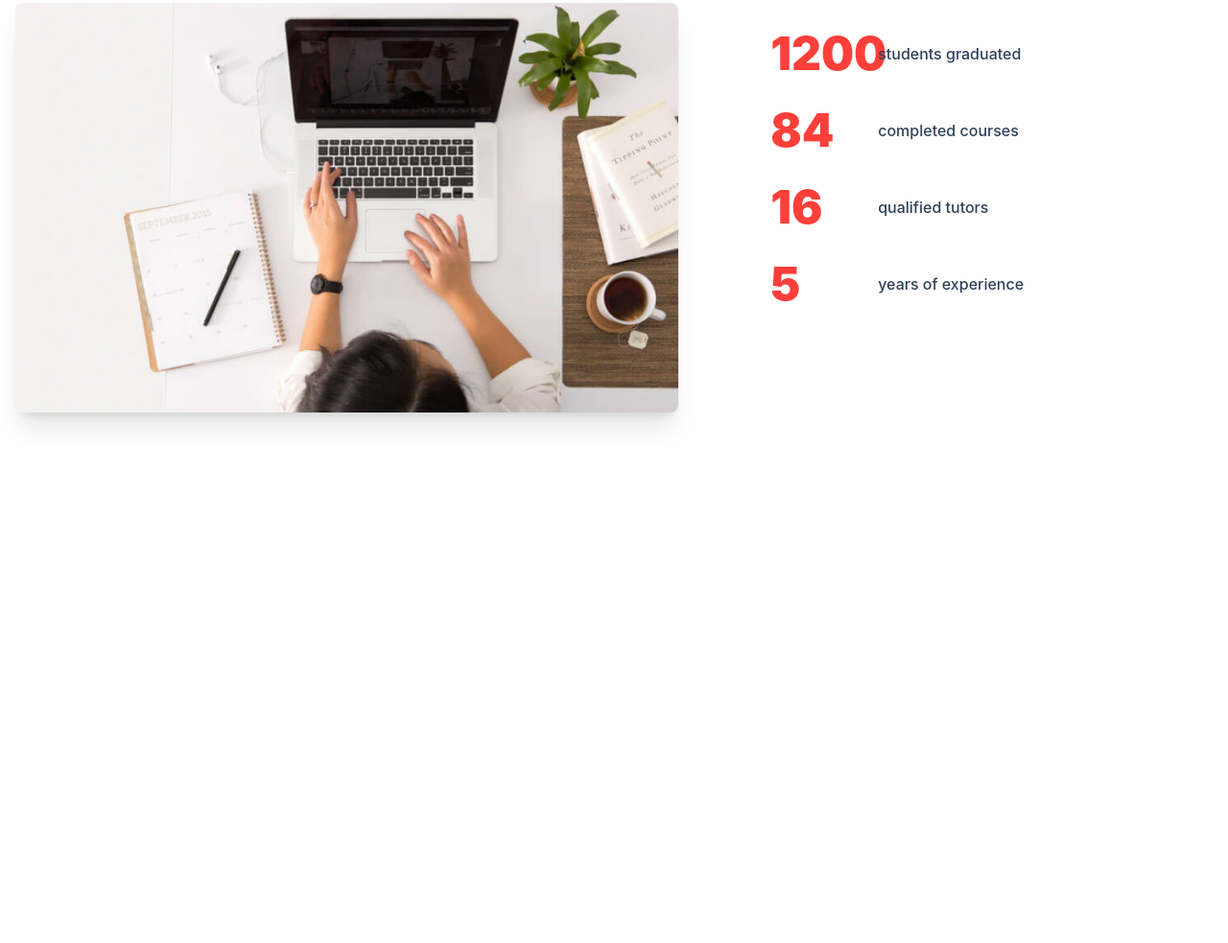
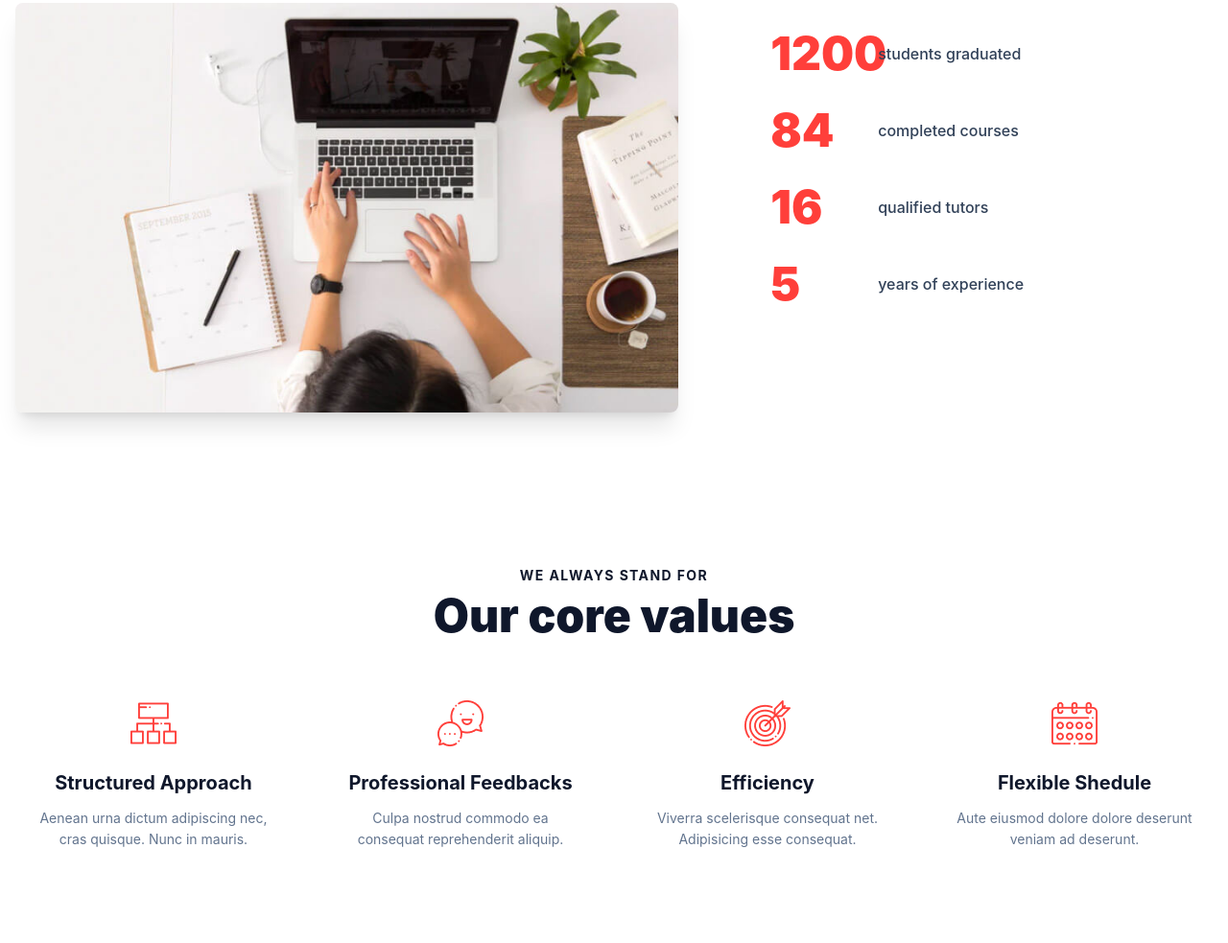
Before and after one commit to sino-Git379/GroupWork_HW, a website: page src/dilovar.html in a window 1280 px wide. Shown: the part 849-1832 px from the top of the page at 96% size. Before the commit the page ends 1343 px from the top, so only its background shows below. Drawn offline with nearby package versions, Linux system fonts and the light colour scheme; files that its build step writes are made by us from their sources.

Commit message:
A.D add section2

```diff
--- a/src/dilovar.html
+++ b/src/dilovar.html
@@ -115,7 +115,52 @@
    </section>
 
 
-
+   <section class="bg-white py-16 md:py-24  max-w-[1300px] m-auto">
+      <div class="container mx-auto px-4">
+         <div class="text-center mb-16">
+            <p class="text-sm font-bold uppercase tracking-widest text-slate-900 mb-2">We always stand for</p>
+            <h2 class="text-4xl md:text-5xl font-black text-slate-900">Our core values</h2>
+         </div>
+         <div class="grid grid-cols-1 md:grid-cols-2 lg:grid-cols-4 gap-8">
+            <div class="text-center px-4">
+               <div class="flex justify-center mb-6">
+                  <img src="../forimg/ic-structure.png" alt="">
+               </div>
+               <h4 class="text-xl font-bold text-slate-900 mb-3">Structured Approach</h4>
+               <p class="text-slate-500 text-sm leading-relaxed">
+                  Aenean urna dictum adipiscing nec, cras quisque. Nunc in mauris.
+               </p>
+            </div>
+            <div class="text-center px-4">
+               <div class="flex justify-center mb-6">
+                  <img src="../forimg/ic-chat.png" alt="">
+               </div>
+               <h4 class="text-xl font-bold text-slate-900 mb-3">Professional Feedbacks</h4>
+               <p class="text-slate-500 text-sm leading-relaxed">
+                  Culpa nostrud commodo ea consequat reprehenderit aliquip.
+               </p>
+            </div>
+            <div class="text-center px-4">
+               <div class="flex justify-center mb-6">
+                  <img src="../forimg/ic-target.png" alt="">
+               </div>
+               <h4 class="text-xl font-bold text-slate-900 mb-3">Efficiency</h4>
+               <p class="text-slate-500 text-sm leading-relaxed">
+                  Viverra scelerisque consequat net. Adipisicing esse consequat.
+               </p>
+            </div>
+            <div class="text-center px-4">
+               <div class="flex justify-center mb-6">
+                  <img src="../forimg/ic-calendar.png" alt="">
+               </div>
+               <h4 class="text-xl font-bold text-slate-900 mb-3">Flexible Shedule</h4>
+               <p class="text-slate-500 text-sm leading-relaxed">
+                  Aute eiusmod dolore dolore deserunt veniam ad deserunt.
+               </p>
+            </div>
+         </div>
+      </div>
+   </section>
 </body>
 
 </html>
```
Also changed, not shown: forimg/ic-calendar.png (added), forimg/ic-chat.png (added), forimg/ic-structure.png (added), forimg/ic-target.png (added).
